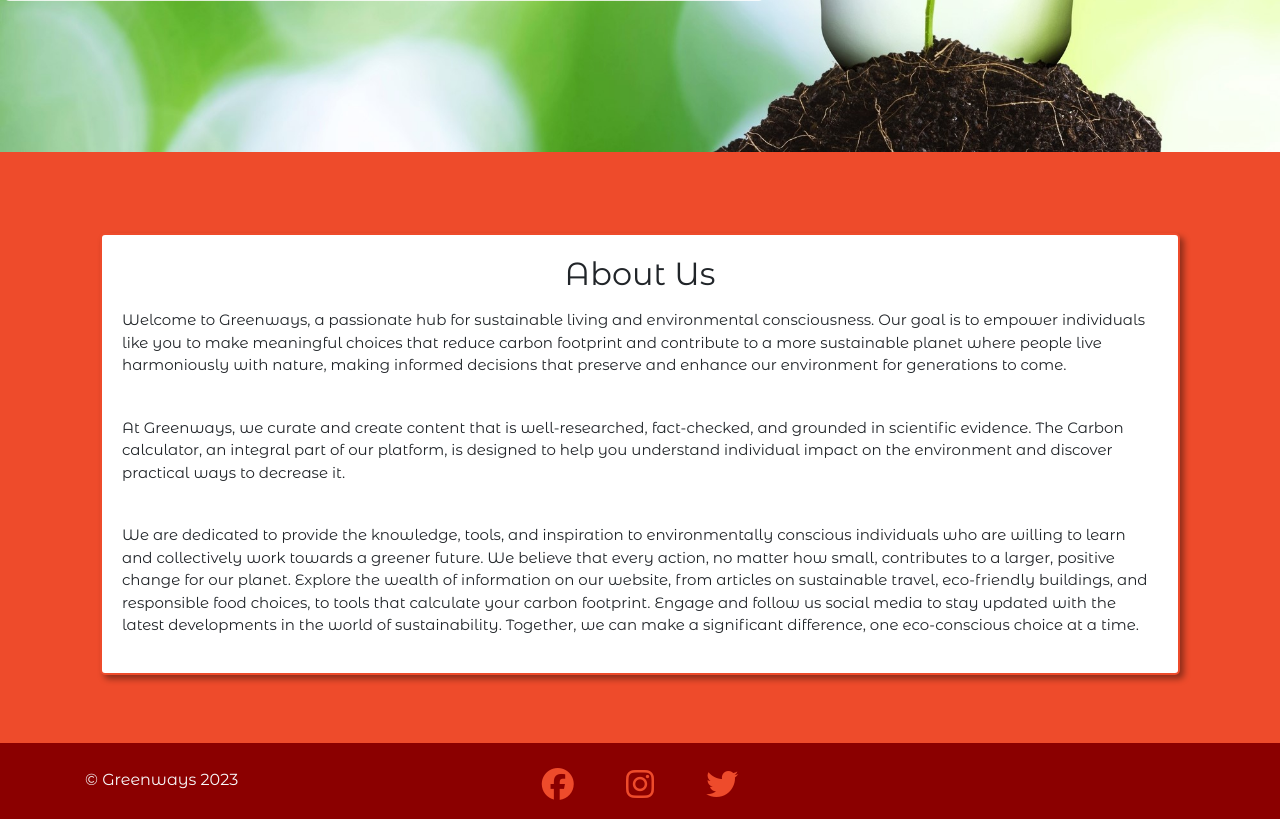
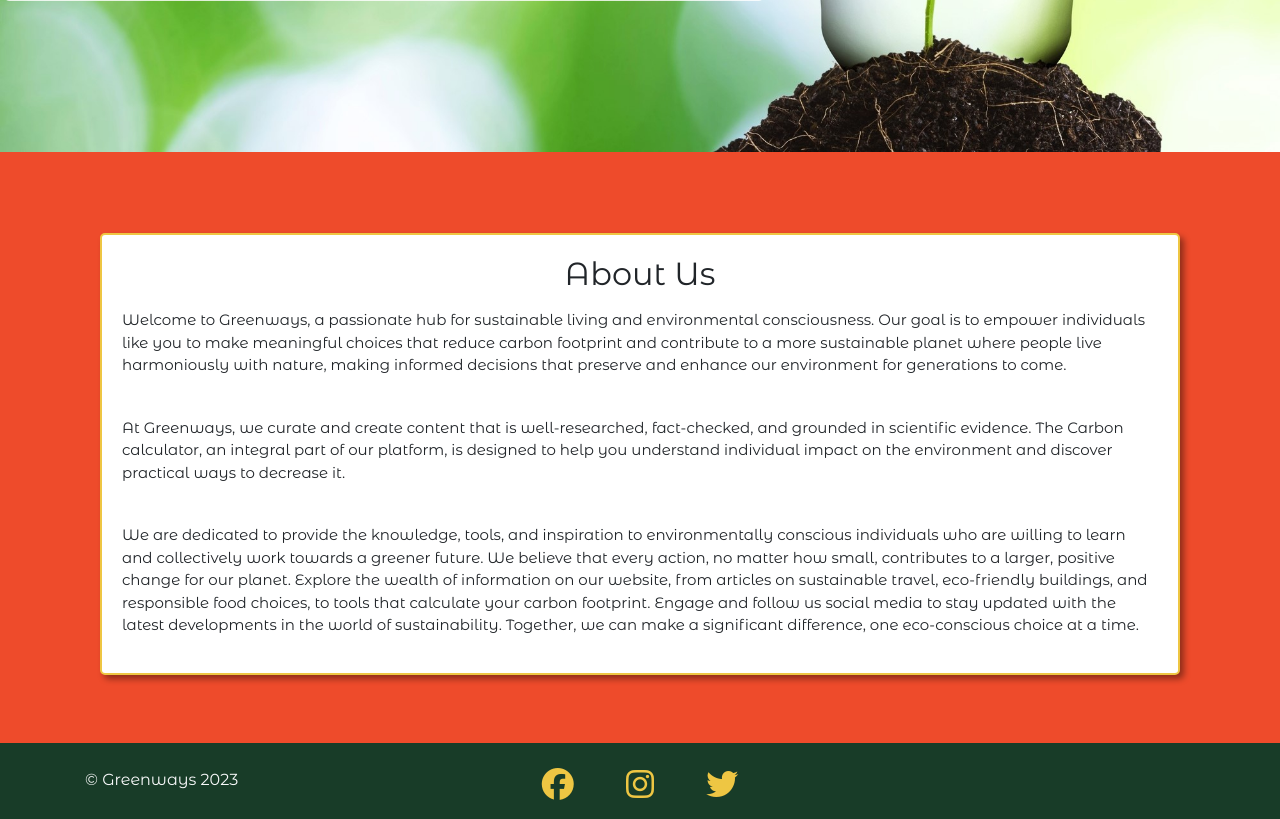
Before and after one commit to Dipchand20/Python_application, a Django app: page / in a window 1280 px wide. Shown: the part 688-1507 px from the top of the page. Run offline with Django 3.2, Linux system fonts and the light colour scheme; some libraries are stand-ins or nearby versions.

Commit message:
Update style.css

```diff
--- a/static/css/style.css
+++ b/static/css/style.css
@@ -105,7 +105,7 @@ nav a:hover {
   display: flex;
   flex-direction: column;
   justify-content: center;
-  border: 2px solid #EE4B2B; /* Red */
+  border: 2px solid #eec643; /* Add a border */
   border-radius: 5px;
   box-shadow: 4px 4px 6px rgba(0, 0, 0, 0.4); /* Add a shadow with a slight offset to the right */
   background-color: #ffffff;
@@ -140,12 +140,12 @@ li {
 
 footer {
   margin-top: auto; /* Push the footer to the bottom */
-  background-color: #8B0000; /* Dark red */
+  background-color: #183c28;
   padding-top: 25px;
 }
 
 footer i {
-  color: #EE4B2B; /* Red */
+  color: #eec643;
   padding: 0 20px;
   font-size: 2rem;
   transition: opacity 0.3s ease;
```
